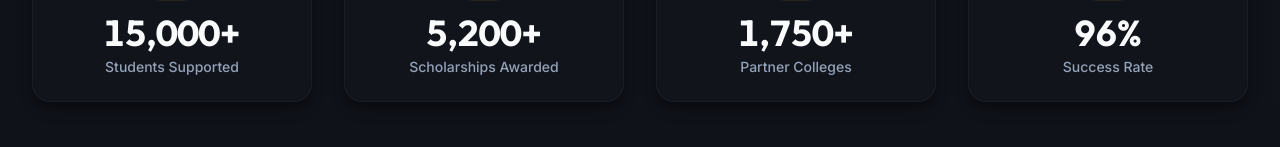
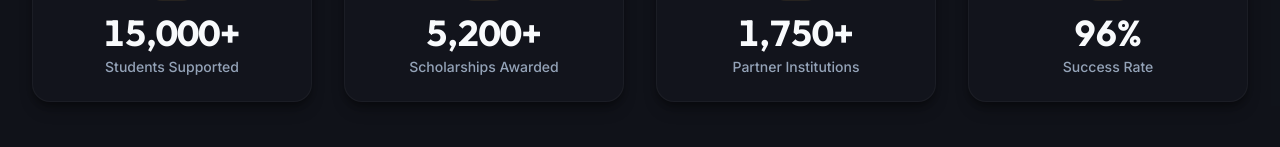
Before and after one commit to mannbond007/MileStone, a Next.js app: page / in a window 1280 px wide. Shown: the part 2435-2582 px from the top of the page. Built offline with nearby package versions, Linux system fonts and the light colour scheme; no server answers.

Commit message:
colleges/institution

```diff
--- a/src/components/home/hero-section.tsx
+++ b/src/components/home/hero-section.tsx
@@ -16,7 +16,7 @@ const floatingCards = [
 const stats = [
   { icon: Users, value: 15000, suffix: "+", label: "Students" },
   { icon: Trophy, value: 5200, suffix: "+", label: "Scholarships" },
-  { icon: Building, value: 1750, suffix: "+", label: "Colleges" },
+  { icon: Building, value: 1750, suffix: "+", label: "Colleges/Institutions" },
   { icon: GraduationCap, value: 96, suffix: "%", label: "Success Rate" },
 ];
 
--- a/src/components/layout/navbar.tsx
+++ b/src/components/layout/navbar.tsx
@@ -82,7 +82,7 @@ export function Navbar() {
                   className="h-11 w-auto object-contain"
                 />
               </div>
-            </div>@
+            </div>
           </Link>
 
           {/* Desktop Nav */}
--- a/src/constants/home-data.ts
+++ b/src/constants/home-data.ts
@@ -204,7 +204,7 @@ export interface Statistic {
 export const statistics: Statistic[] = [
   { label: "Students Supported", value: 15000, suffix: "+", icon: Users },
   { label: "Scholarships Awarded", value: 5200, suffix: "+", icon: Trophy },
-  { label: "Partner Colleges", value: 1750, suffix: "+", icon: Building },
+  { label: "Partner Institutions", value: 1750, suffix: "+", icon: Building },
   { label: "Success Rate", value: 96, suffix: "%", icon: TrendingUp },
 ];
 
```
